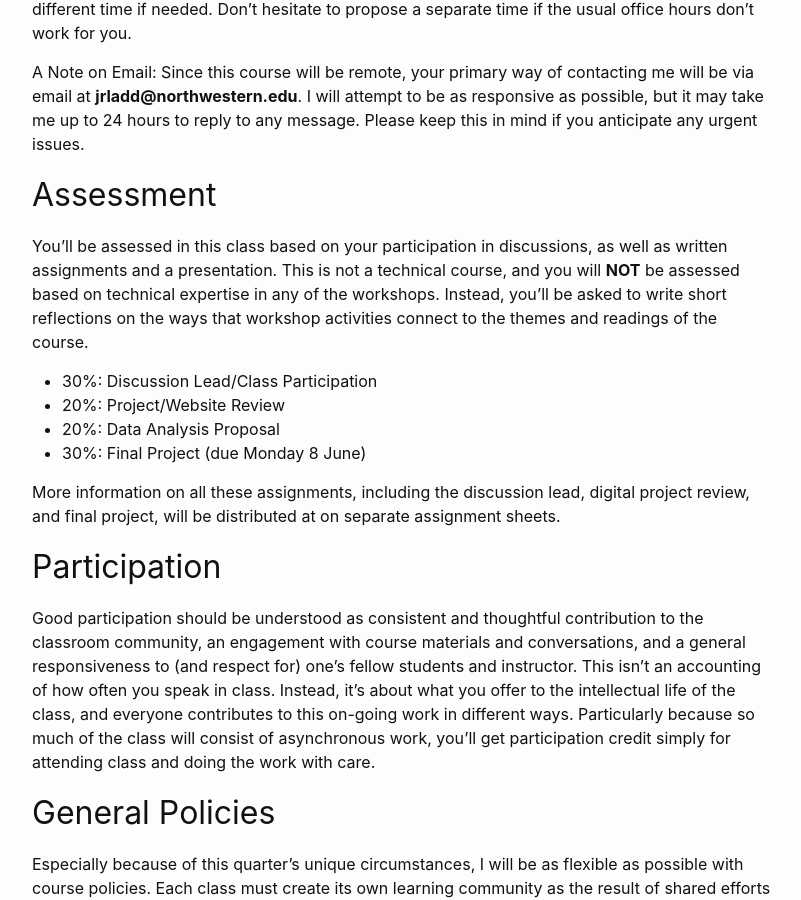
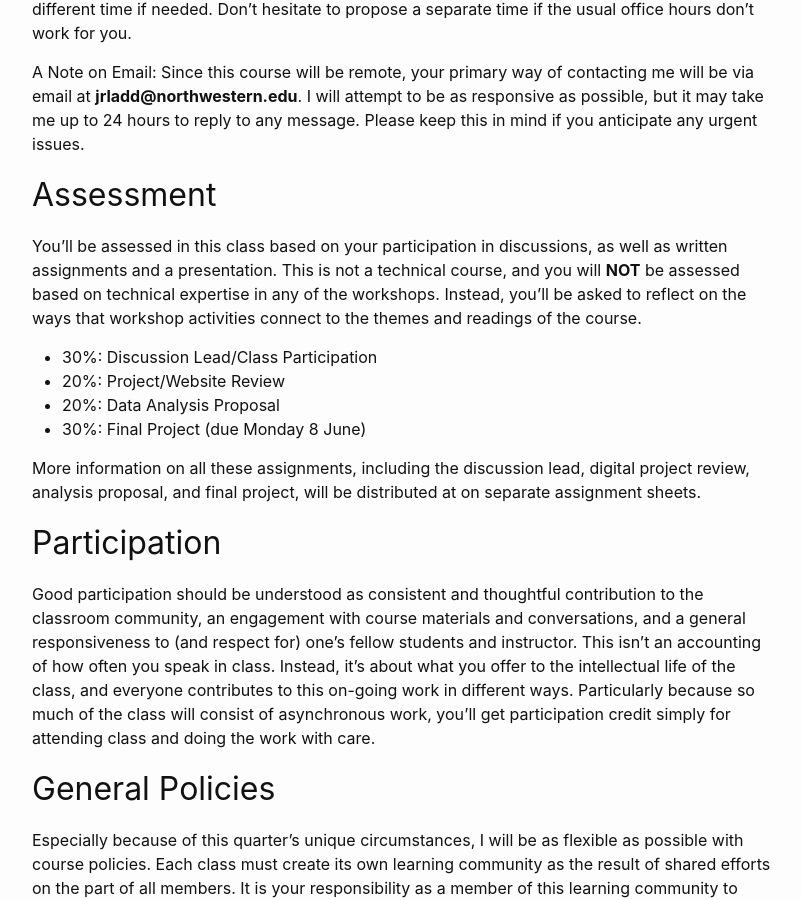
Before and after one commit to jrladd/dh2020, a Jekyll site: the page built from policies.md, in a window 1280 px wide and 900 px high, scrolled down 996 px. Shown: the whole window, without its empty margins (238-1039 px from the left). Built offline with Jekyll 4.4.1, drawn with Linux system fonts in a browser that asks for light colours.

Commit message:
remove discussion post language

```diff
--- a/policies.md
+++ b/policies.md
@@ -24,14 +24,14 @@ A Note on Email: Since this course will be remote, your primary way of contactin
 
 ## Assessment
 
-You'll be assessed in this class based on your participation in discussions, as well as written assignments and a presentation. This is not a technical course, and you will **NOT** be assessed based on technical expertise in any of the workshops. Instead, you'll be asked to write short reflections on the ways that workshop activities connect to the themes and readings of the course.
+You'll be assessed in this class based on your participation in discussions, as well as written assignments and a presentation. This is not a technical course, and you will **NOT** be assessed based on technical expertise in any of the workshops. Instead, you'll be asked to reflect on the ways that workshop activities connect to the themes and readings of the course.
 
 - 30%: Discussion Lead/Class Participation
 - 20%: Project/Website Review
 - 20%: Data Analysis Proposal
 - 30%: Final Project (due Monday 8 June)
 
-More information on all these assignments, including the discussion lead, digital project review, and final project, will be distributed at on separate assignment sheets.
+More information on all these assignments, including the discussion lead, digital project review, analysis proposal, and final project, will be distributed at on separate assignment sheets.
 
 ## Participation
 
```
Also changed, not shown: 1 other file.
